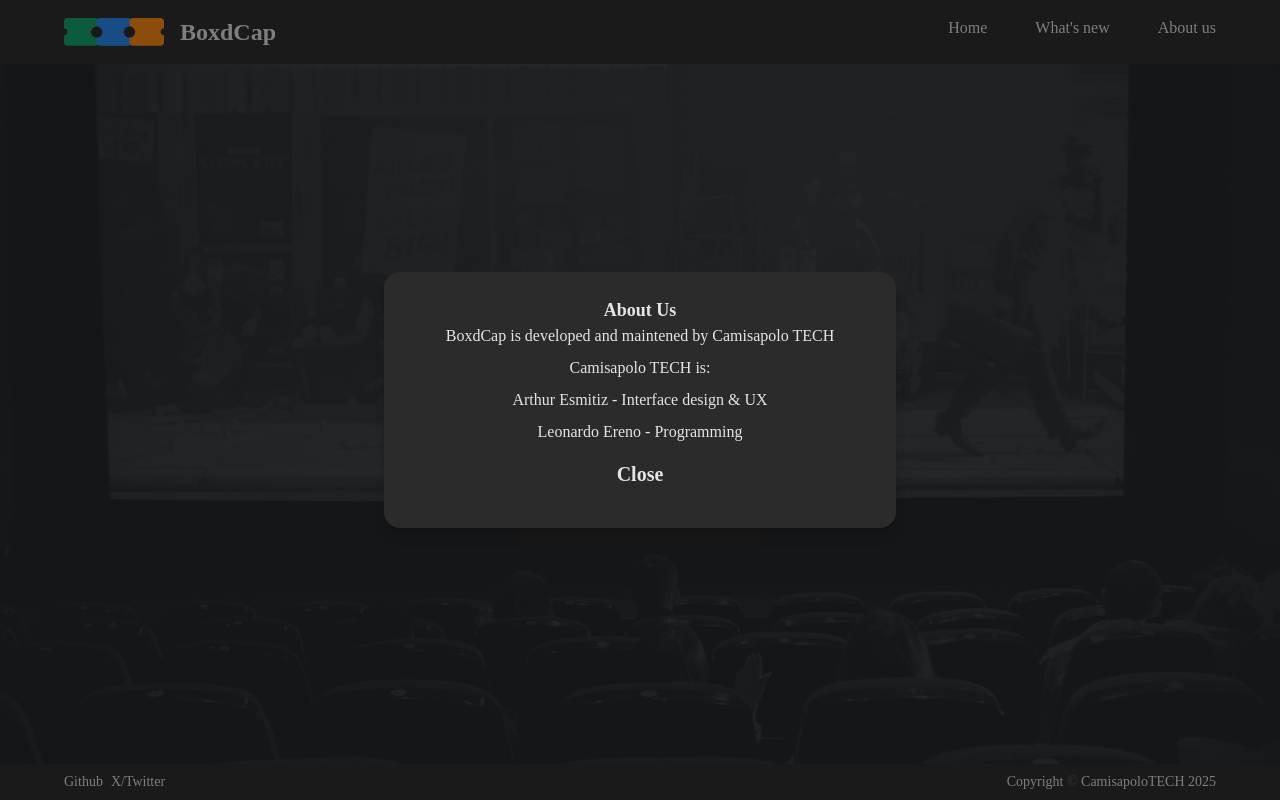
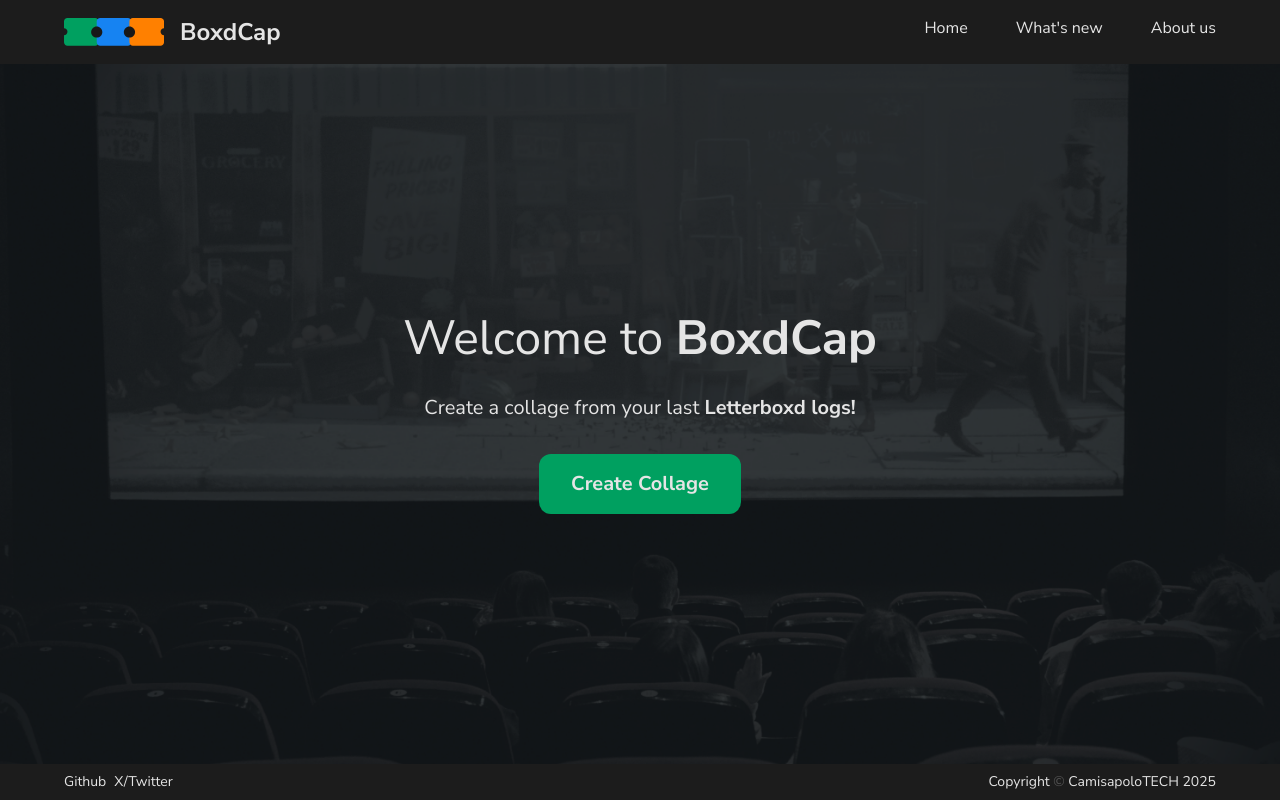
Before and after one commit to leoereno/semaninha, a Next.js app: page / in a window 1280 px wide. Built offline with nearby package versions, Linux system fonts and the light colour scheme.

Commit message:
WIP started to implement page routing

```diff
--- a/src/app/api/latestMovies/route.ts
+++ b/src/app/api/latestMovies/route.ts
@@ -92,6 +92,7 @@
   if (req.method === "GET") {
     const username = req.nextUrl.searchParams.get("username");
     const movieCount = Number(req.nextUrl.searchParams.get("movieCount")) ? Number(req.nextUrl.searchParams.get("movieCount")) : 30;
+    console.log(movieCount)
     const timeSpanInDays =
       Number(req.nextUrl.searchParams.get("timeSpan")) ? Number(req.nextUrl.searchParams.get("timeSpan")) : 30;
     const isMonthly:boolean = (req.nextUrl.searchParams.get("monthly") == "true");
@@ -148,7 +149,7 @@
           }
         }
       });
-      // console.log(movies)
+      console.log(movies)
       //JOINING IMAGES
       const imageBuffers = await Promise.all(imagesUrl.map(downloadImageAsBuffer))
       const validBuffers = imageBuffers.filter(buffer => buffer !== null)
--- /dev/null
+++ b/src/app/form/page.tsx
@@ -0,0 +1,7 @@
+import CollageForm from "@/components/ui/CollageForm";
+
+export default function Form() {
+    return(
+        <CollageForm />
+    );
+}
--- a/src/app/globals.css
+++ b/src/app/globals.css
@@ -1,5 +1,5 @@
+@import url('https://fonts.googleapis.com/css2?family=Nunito+Sans:ital,opsz,wght@0,6..12,200..1000;1,6..12,200..1000&display=swap');
 @import "tailwindcss";
-@import url('https://fonts.googleapis.com/css2?family=Nunito+Sans:ital,opsz,wght@0,6..12,200..1000;1,6..12,200..1000&display=swap');
 
 @theme{
     --color-darker: #181818;
--- a/src/app/layout.tsx
+++ b/src/app/layout.tsx
@@ -1,6 +1,8 @@
 import type { Metadata } from "next";
 import { Geist, Geist_Mono } from "next/font/google";
 import "./globals.css";
+import Header from "@/components/ui/Header";
+import Footer from "@/components/ui/Footer";
 
 const geistSans = Geist({
   variable: "--font-geist-sans",
@@ -27,7 +29,11 @@
       <body
         className={`${geistSans.variable} ${geistMono.variable} antialiased`}
       >
-        {children}
+        <div className="flex flex-col min-h-screen justify-between gap-1 bg-darkgray bg-main max-h-svh overflow-hidden">
+        <Header />
+          {children}
+        <Footer />
+        </div>
       </body>
     </html>
   );
--- a/src/app/page.tsx
+++ b/src/app/page.tsx
@@ -1,5 +1,5 @@
 "use client";
-import { createContext, Dispatch, SetStateAction, useState } from "react";
+import { createContext, Dispatch, ReactNode, SetStateAction, useState } from "react";
 import Image from "next/image";
 import Footer from "@/components/ui/Footer";
 import Header from "@/components/ui/Header";
@@ -7,6 +7,7 @@
 import CollageForm from "@/components/ui/CollageForm";
 import CollageDisplay from "@/components/ui/CollageDisplay";
 import Modal from "@/components/ui/Modal";
+import Link from "next/link";
 
 interface UsernameContextProps {
   username: string;
@@ -15,8 +16,28 @@
   setFormLast30Days: Dispatch<SetStateAction<boolean>>;
 }
 
+interface ModalContextProps {
+  showModal: boolean;
+  setShowModal: Dispatch<SetStateAction<boolean>>;
+}
+
+interface ModalContent {
+  display: boolean;
+  content: ReactNode;
+}
+
+type step = "home" | "form" | "collage";
+
+interface SetpContextProps {
+  step: step;
+  setStep: Dispatch<SetStateAction<step>>;
+}
+
 export const UsernameContext = createContext<UsernameContextProps | null>(null);
 export const MoviesLast30Days = createContext<boolean>(false);
+export const ModalContext = createContext<ModalContextProps | null>(null);
+export const StepContext = createContext<SetpContextProps | null>(null);
+
 
 export default function Home() {
   const [loading, setLoading] = useState<boolean>(false);
@@ -26,7 +47,8 @@
   const [monthly, setMonthly] = useState<boolean>(true);
   const [lastFour, setLastFour] = useState<boolean>(false);
   const [formLast30Days, setFormLast30Days] = useState<boolean>(false);
-  const [showModal, setShowModal] = useState(true);
+  const [showModal, setShowModal] = useState(false);
+  const [step, setStep] = useState<step>("home");
 
 
 
@@ -59,16 +81,22 @@
 
 
   return (
-    <div className="flex flex-col min-h-screen justify-between gap-1 bg-darkgray bg-main max-h-svh overflow-hidden">
-        <Header />
+    <>
+        <ModalContext.Provider value={{showModal, setShowModal}}>
+          {/* <Header /> */}
+        </ModalContext.Provider>
         <UsernameContext.Provider value={{username, setUsername, formLast30Days, setFormLast30Days}}>
+          <StepContext.Provider value={{step, setStep}}>
+            <Welcome />
+            {/* {step === "home" && <Welcome />} */}
+            {/* {step === "form" && <CollageForm />}
+            {step === "collage" && <CollageDisplay />} */}
+          </StepContext.Provider>
           {/* <CollageForm /> */}
-          <CollageDisplay />
-          <Modal isOpen={showModal} onClose={() => setShowModal(false)}>
-            <h3 className="text-lg font-bold">About Us</h3>
+          <Modal isOpen={showModal} onClose={() => setShowModal(false)} title="About Us">
+
             <div className="text-md flex flex-col gap-2">
-              <p>BoxdCap is developed and maintened by Camisapolo TECH</p>
-              <p>Camisapolo TECH is: </p>
+              <p>BoxdCap is developed and maintened by <strong>Camisapolo TECH</strong></p>
               <p>Arthur Esmitiz - Interface design & UX</p>
               <p>Leonardo Ereno - Programming</p>
             </div>
@@ -76,7 +104,7 @@
         </UsernameContext.Provider>
         {/* <Welcome /> */}
 
-        <Footer />
-    </div>
+        {/* <Footer /> */}
+    </>
   );
 }
--- a/src/components/ui/CollageDisplay.tsx
+++ b/src/components/ui/CollageDisplay.tsx
@@ -2,6 +2,8 @@
 import ContentBoard from "./ContentBoard";
 import { UsernameContext } from "@/app/page";
 import FormButton from "./FormButton";
+import testResult from '../../../public/test-result.jpg';
+import Image from "next/image";
 
 
 
@@ -10,6 +12,7 @@
     return(
         <ContentBoard>
             <h2 className="text-3xl">Last month for <b>{userContext?.username}</b></h2>
+            <Image src={testResult} alt={`Result for ${userContext?.username}`} width={500} height={500} className="max-w-lg max-h-lg"/>
             <FormButton bold={true}>Download</FormButton>
             <a href="#" className="self-center">Generate Again</a>
         </ContentBoard>
--- a/src/components/ui/CollageForm.tsx
+++ b/src/components/ui/CollageForm.tsx
@@ -1,7 +1,9 @@
+'use client'
 import { useContext, useState } from "react";
 import Switch from "./Switch";
 import { UsernameContext } from "@/app/page";
 import ContentBoard from "./ContentBoard";
+import Link from "next/link";
 
 export default function CollageForm(){
     const userContext = useContext(UsernameContext);
@@ -24,6 +26,7 @@
                 </div>
             </div>
             <button className="bg-primarygreen rounded-md p-4 text-white self-center w-full cursor-pointer mt-2"><b>Generate</b></button>
+            <Link href={'/'}>Back</Link>
         </ContentBoard>
     );
 }
--- a/src/components/ui/Header.tsx
+++ b/src/components/ui/Header.tsx
@@ -1,7 +1,13 @@
+'use client'
 import Image from "next/image";
 import logo from "../../../public/logo.svg";
+import { ModalContext } from "@/app/page";
+import { useContext } from "react";
 
 export default function Header() {
+
+    const modalContext = useContext(ModalContext);
+
     return(
     <header className="bg-middark font-nunito">
         <div className="p-4 pr-16 pl-16 flex flex-row justify-between text-white">
@@ -13,8 +19,8 @@
             </div>
             <div className="flex justify-between gap-12">
                 <a href="#">Home</a>
-                <a href="#">What's new</a>
-                <a href="#">About us</a>
+                <a href="#" onClick={() => modalContext?.setShowModal(true)}>What's new</a>
+                <a href="#" onClick={() => modalContext?.setShowModal(true)}>About us</a>
             </div>
         </div>
     </header>)
--- a/src/components/ui/Modal.tsx
+++ b/src/components/ui/Modal.tsx
@@ -4,14 +4,16 @@
     isOpen: boolean;
     onClose: () => void;
     children: ReactNode;
+    title: string;
 }
 
 export default function Modal (props: ModalProps) {
     if(!props.isOpen)
         return null;
     else
-        return (<div className="fixed inset-0 z-50 flex items-center justify-center bg-darker/50">
+        return (<div className="fixed inset-0 z-50 flex items-center justify-center bg-darker/70">
             <div className="font-nunito relative text-white bg-darkgray rounded-2xl shadow-lg max-w-lg w-full p-6 text-center">
+                <h3 className="text-2xl font-bold mb-2">{props.title}</h3>
                 {props.children}
                 <button onClick={props.onClose} className="p-4 text-xl font-bold font-nunito cursor-pointer hover:text-gray">
                     Close
--- a/src/components/ui/Welcome.tsx
+++ b/src/components/ui/Welcome.tsx
@@ -1,9 +1,19 @@
+import { StepContext } from "@/app/page";
+import Link from "next/link";
+import { useContext } from "react";
+
 export default function Welcome(){
+    const stepContext = useContext(StepContext);
     return(
         <div className="text-white flex flex-col gap-8 items-center self-center font-nunito">
             <p className="text-5xl">Welcome to <b>BoxdCap</b></p>
             <p className="text-xl">Create a collage from your last <strong>Letterboxd logs!</strong></p>
-            <a href="#" className="p-4 pr-8 pl-8 text-white bg-primarygreen rounded-xl text-xl"><strong>Create Collage</strong></a>
+            <Link
+                href="../form"
+                className="p-4 pr-8 pl-8 text-white bg-primarygreen rounded-xl text-xl"
+                onClick={() => stepContext?.setStep("form")}>
+                    <strong>Create Collage</strong>
+            </Link>
         </div>
     );
 }
```
Also changed, not shown: public/test-result.jpg (added), src/app/collage/page.tsx (added).
